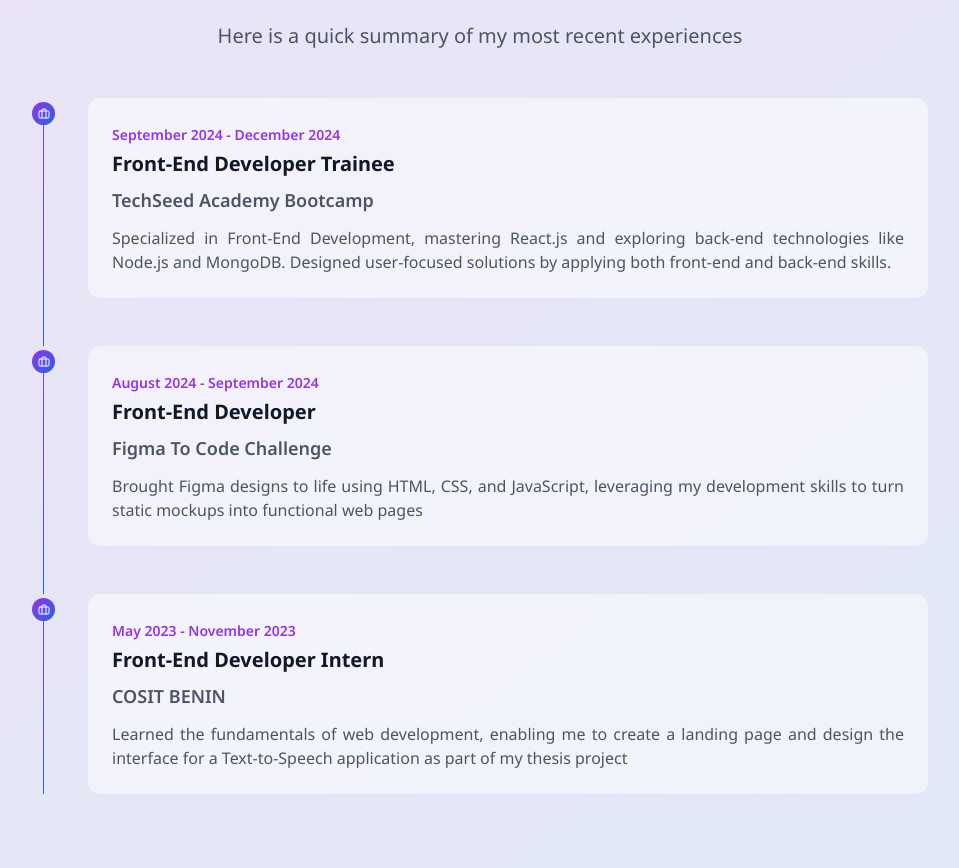
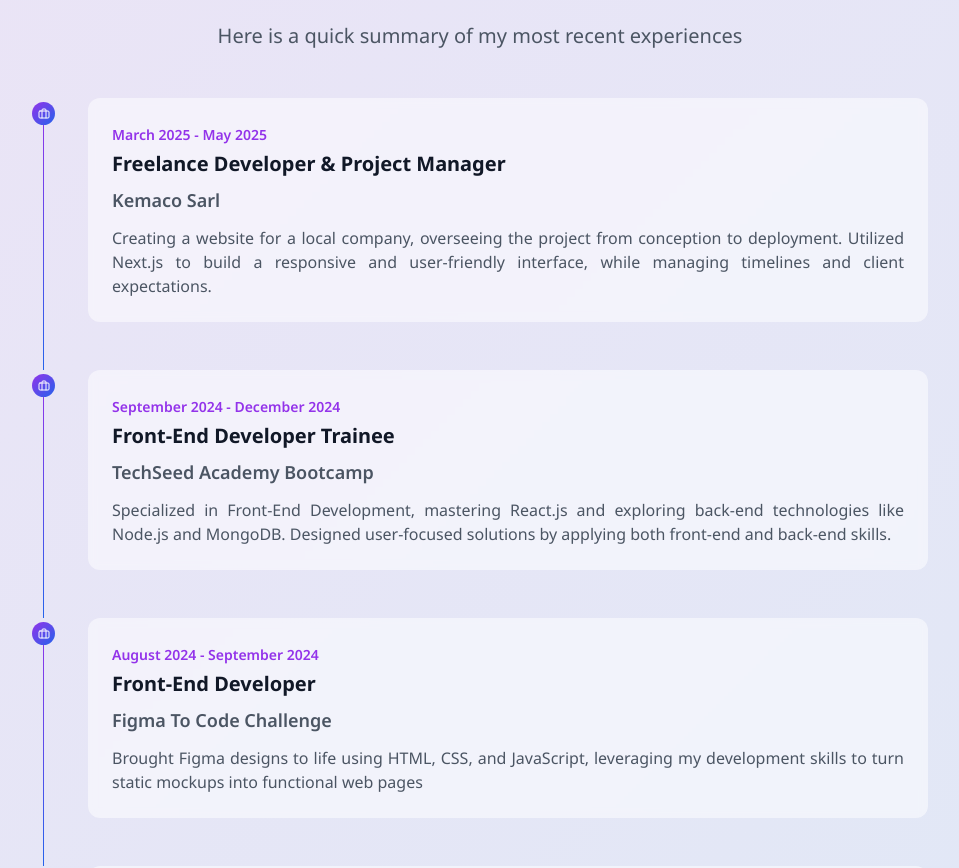
Before and after one commit to hervezossou/hervezossou.dev, a React (Vite) app: page / in a window 1280 px wide. Shown: the part 2386-3254 px from the top of the page, without its empty margins (160-1119 px from the left). Built offline with nearby package versions, Linux system fonts and the light colour scheme.

Commit message:
update experience data file

```diff
--- a/src/data/experiences.ts
+++ b/src/data/experiences.ts
@@ -1,4 +1,10 @@
 export const experiences = [
+    {
+      period: 'March 2025 - May 2025',
+      title: 'Freelance Developer & Project Manager',
+      company: 'Kemaco Sarl',
+      description: 'Creating a website for a local company, overseeing the project from conception to deployment. Utilized Next.js to build a responsive and user-friendly interface, while managing timelines and client expectations.',
+    },
     {
       period: 'September 2024 - December 2024',
       title: 'Front-End Developer Trainee',
```
